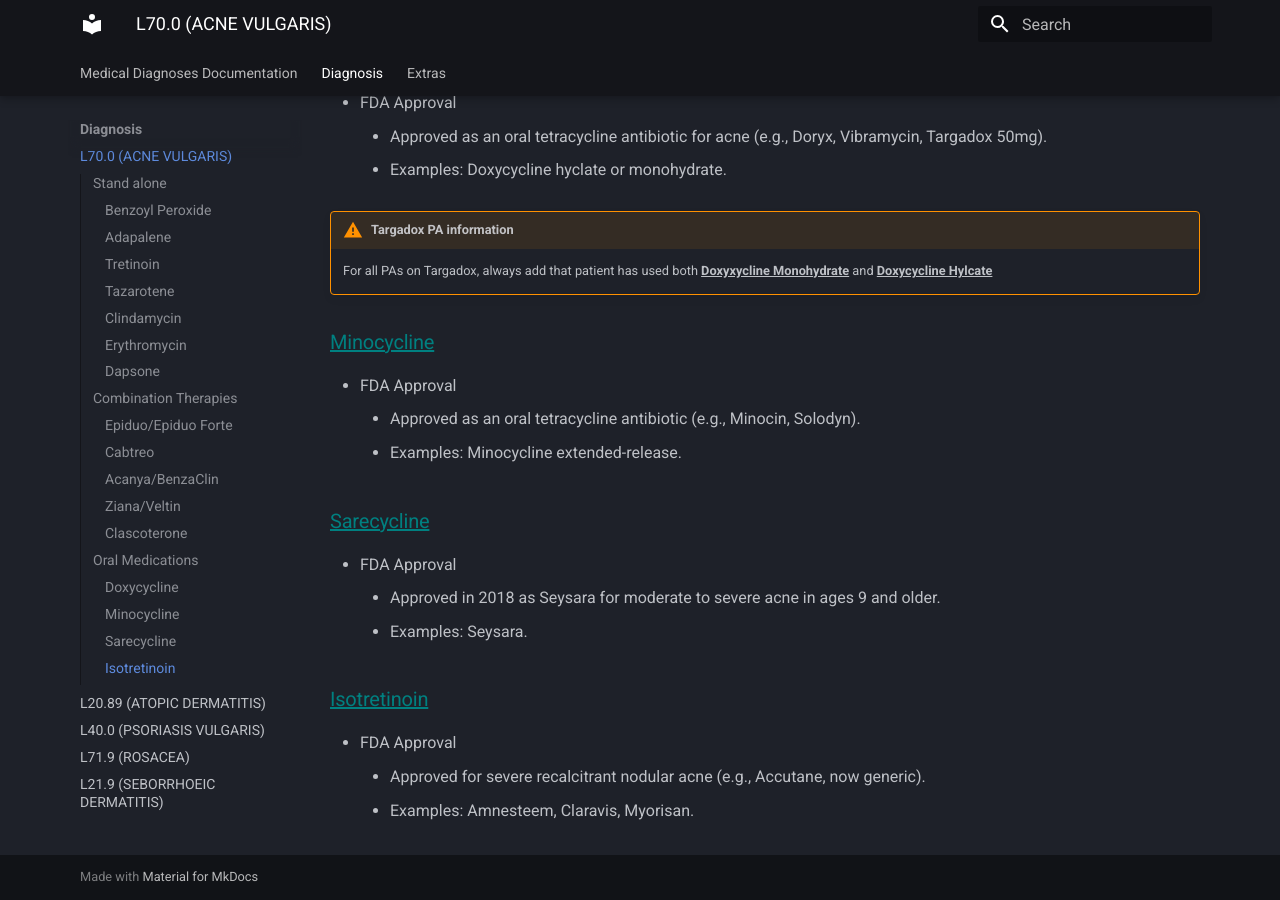
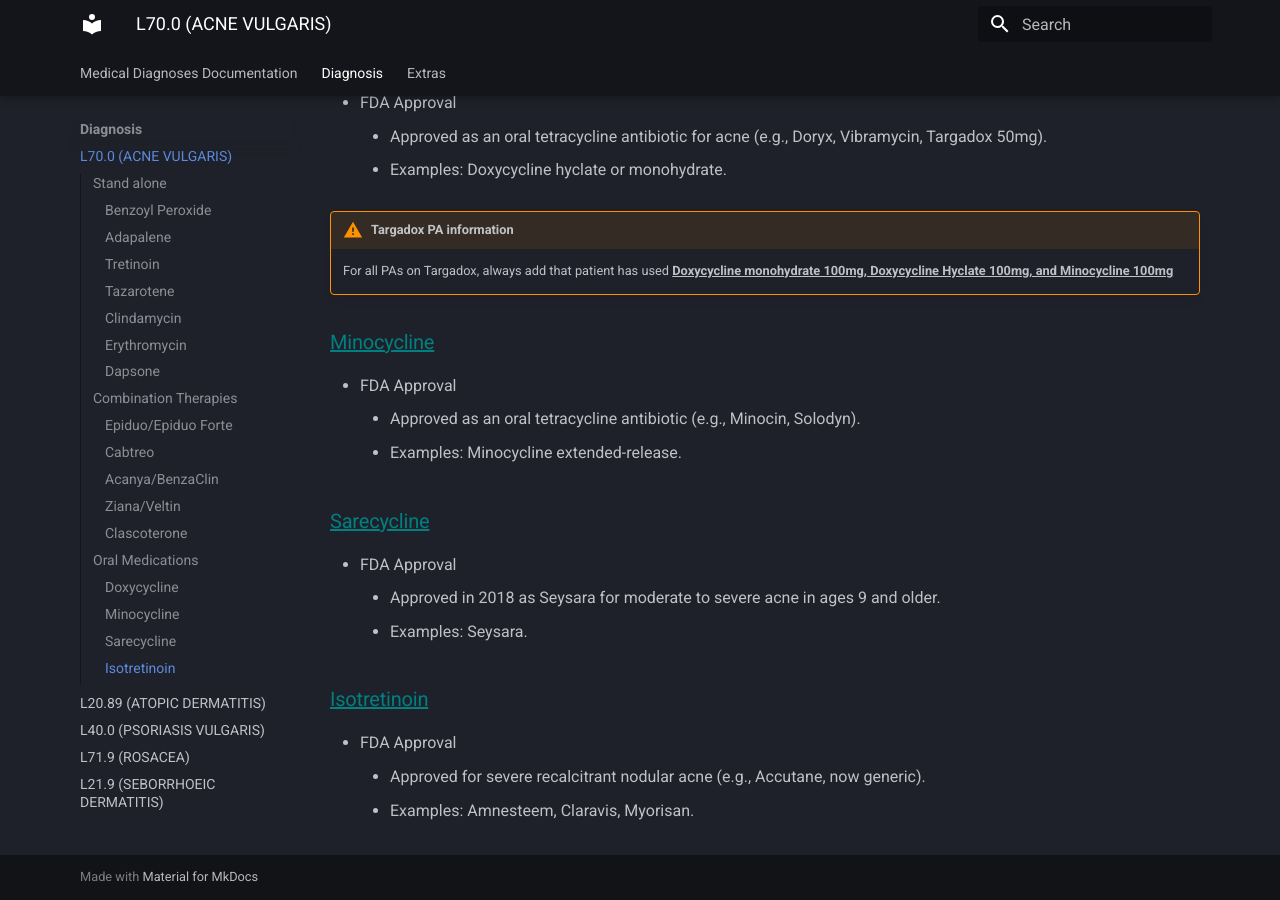
Before and after one commit to rei-cher/server-mkdocs, an MkDocs documentation site: the page built from docs/diagnosis/acne_vulgaris.md, in a window 1280 px wide and 900 px high, scrolled down 2487 px. Built offline with MkDocs 1.6.1 and Material for MkDocs 9.7.7, drawn with Linux system fonts in a browser that asks for light colours.

Commit message:
Update acne_vulgaris.md

```diff
--- a/docs/diagnosis/acne_vulgaris.md
+++ b/docs/diagnosis/acne_vulgaris.md
@@ -70,8 +70,7 @@
     - Approved as an oral tetracycline antibiotic for acne (e.g., Doryx, Vibramycin, Targadox 50mg).
     - Examples: Doxycycline hyclate or monohydrate.
 !!! Warning "Targadox PA information"
-    For all PAs on Targadox, always add that patient has used both <u><b>Doxyxycline Monohydrate</b></u> and
-    <u><b>Doxycycline Hylcate</b></u>
+    For all PAs on Targadox, always add that patient has used <u><b>Doxycycline monohydrate 100mg, Doxycycline Hyclate 100mg, and Minocycline 100mg</b></u>
 
 ### <u  style="color:teal">Minocycline</u>
 - FDA Approval
```
